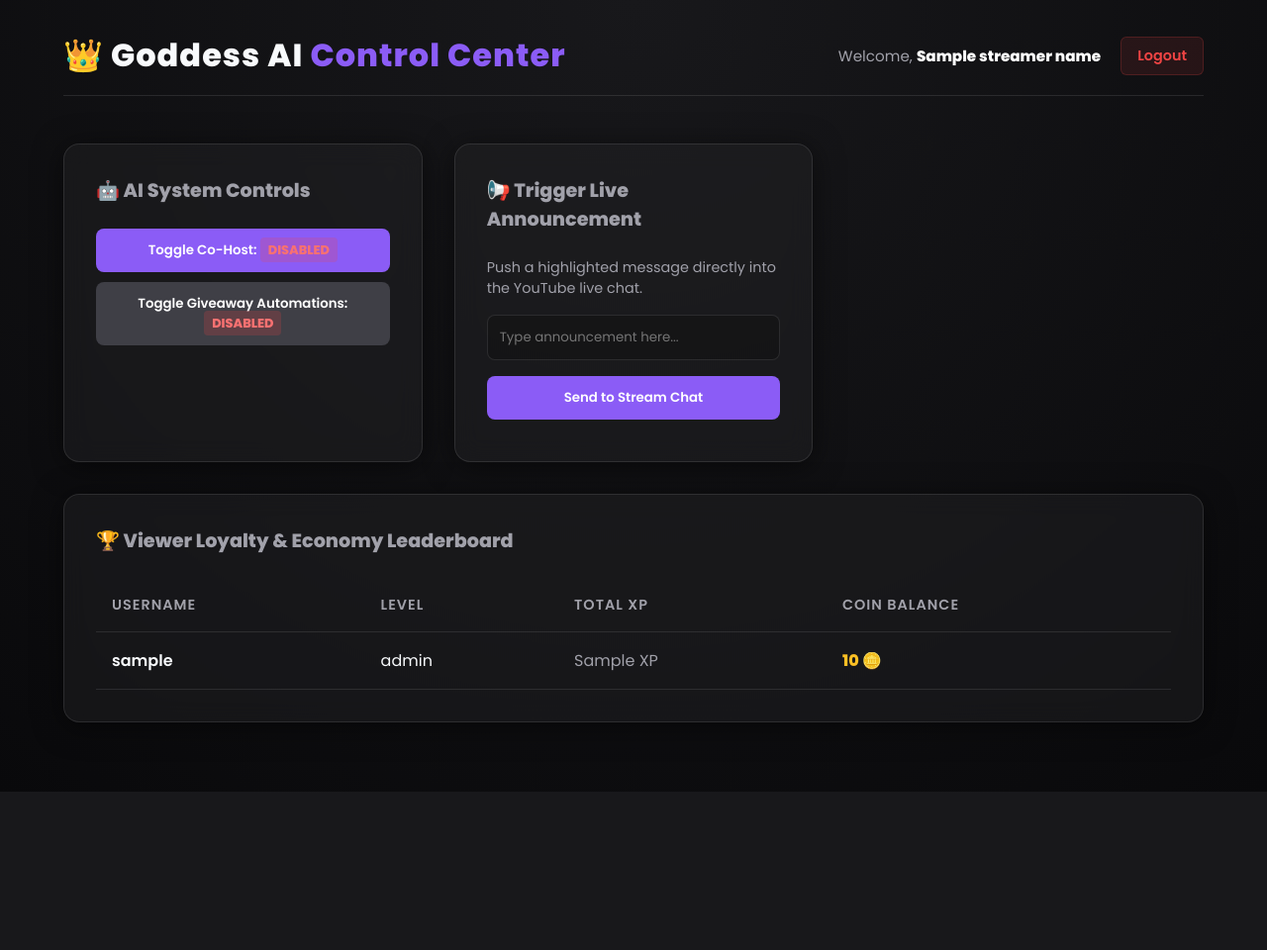
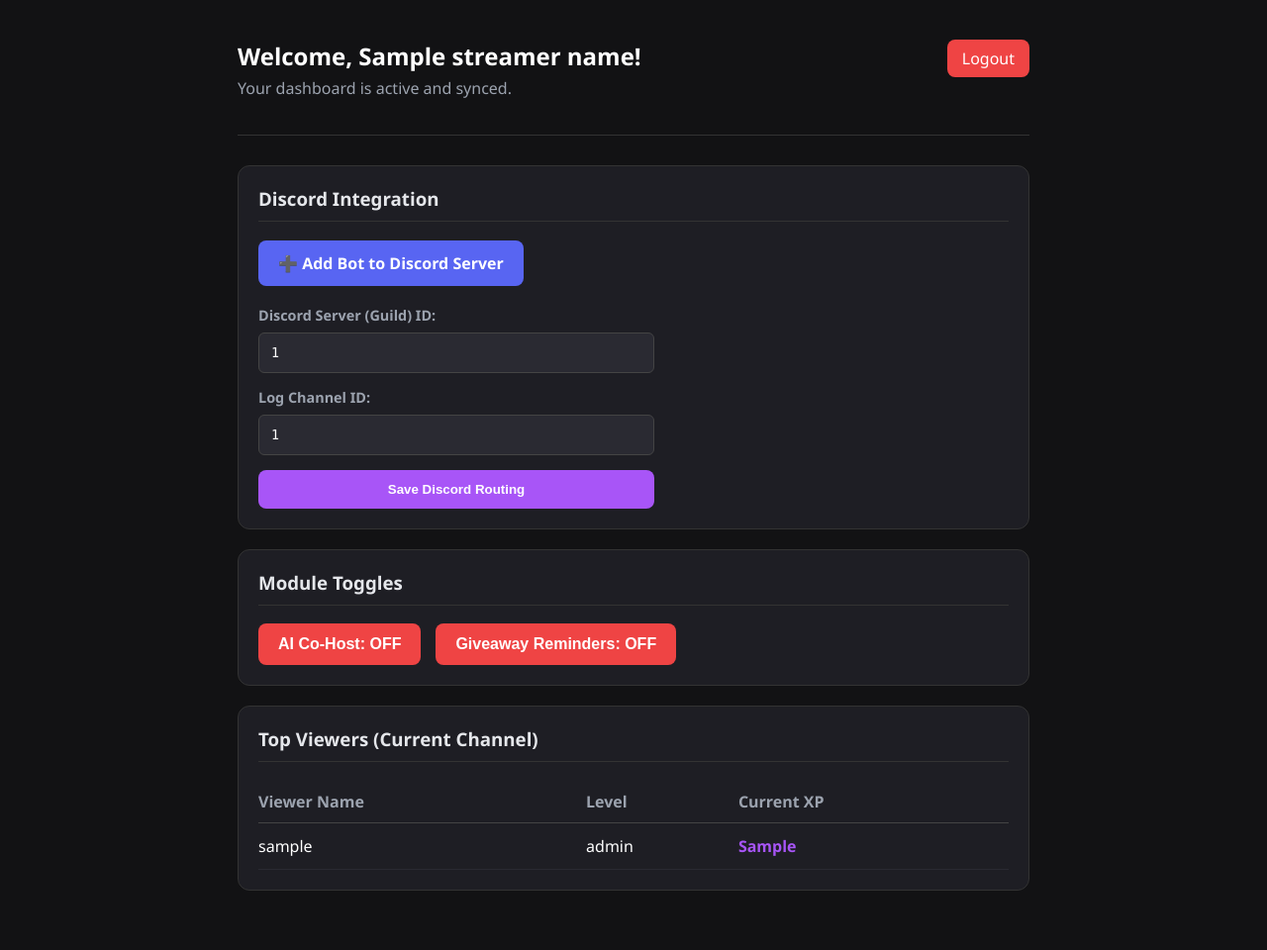
Before and after one commit to octopuswalipurnima-ctrl/goddess-yt-assistant-, a Python web app: template templates/index.html in a window 1280 px wide. Shown: the whole page at 99% size. Before the commit the page ends 800 px from the top, so only its background shows below. Run offline with Jinja, Linux system fonts and the light colour scheme; the template is opened without the code that fills it: most values are stand-ins (such as "Sample title", 1, 10 or a date in 2020).

Commit message:
majaor up

```diff
--- a/templates/index.html
+++ b/templates/index.html
@@ -3,114 +3,211 @@
 <head>
     <meta charset="UTF-8">
     <meta name="viewport" content="width=device-width, initial-scale=1.0">
-    <title>Goddess AI | Control Center</title>
-    <link rel="stylesheet" href="/static/style.css">
+    <title>Goddess AI | Stream Manager</title>
+    <style>
+        body {
+            background-color: #121214;
+            color: #ffffff;
+            font-family: 'Segoe UI', Tahoma, Geneva, Verdana, sans-serif;
+            margin: 0;
+            padding: 0;
+            display: flex;
+            flex-direction: column;
+            align-items: center;
+            min-height: 100vh;
+        }
+        .container {
+            width: 100%;
+            max-width: 800px;
+            padding: 40px 20px;
+        }
+        .header {
+            text-align: center;
+            margin-bottom: 40px;
+        }
+        .header h1 {
+            font-size: 3em;
+            margin-bottom: 10px;
+        }
+        .login-btn {
+            background-color: #9333ea;
+            color: white;
+            padding: 15px 30px;
+            border-radius: 8px;
+            text-decoration: none;
+            font-size: 1.2em;
+            font-weight: bold;
+            display: inline-block;
+            transition: background-color 0.3s;
+        }
+        .login-btn:hover {
+            background-color: #a855f7;
+        }
+        .panel {
+            background: #1e1e24;
+            padding: 20px;
+            border-radius: 12px;
+            margin-bottom: 20px;
+            border: 1px solid #333;
+        }
+        .panel h3 {
+            margin-top: 0;
+            border-bottom: 1px solid #333;
+            padding-bottom: 10px;
+            color: #e5e7eb;
+        }
+        .form-group {
+            display: flex;
+            flex-direction: column;
+            gap: 8px;
+            margin-bottom: 15px;
+        }
+        .form-group label {
+            font-weight: 600;
+            font-size: 0.9em;
+            color: #9ca3af;
+        }
+        .form-group input {
+            padding: 12px;
+            border-radius: 6px;
+            border: 1px solid #444;
+            background: #2a2a32;
+            color: white;
+            font-family: monospace;
+        }
+        .btn-submit {
+            background: #a855f7;
+            color: white;
+            padding: 12px 15px;
+            border: none;
+            border-radius: 8px;
+            cursor: pointer;
+            font-weight: bold;
+            width: 100%;
+            transition: opacity 0.2s;
+        }
+        .btn-submit:hover {
+            opacity: 0.9;
+        }
+        .btn-logout {
+            background: #ef4444;
+            color: white;
+            padding: 8px 15px;
+            border: none;
+            border-radius: 8px;
+            cursor: pointer;
+            text-decoration: none;
+            float: right;
+        }
+        .discord-invite {
+            display: inline-block;
+            background: #5865F2;
+            padding: 12px 20px;
+            border-radius: 8px;
+            color: white;
+            text-decoration: none;
+            margin-bottom: 20px;
+            font-weight: bold;
+            transition: opacity 0.2s;
+        }
+        .discord-invite:hover {
+            opacity: 0.9;
+        }
+    </style>
 </head>
 <body>
+    <div class="container">
         {% if not streamer_name %}
-        <!-- ========================================= -->
-        <!-- LOGGED OUT VIEW: THE LOGIN GATE           -->
-        <!-- ========================================= -->
-        <div style="display: flex; flex-direction: column; align-items: center; justify-content: center; height: 80vh; text-align: center;">
-            <h1 style="font-size: 3.5rem; margin-bottom: 10px; font-weight: 800; letter-spacing: 1px;">👑 Goddess AI</h1>
-            <p style="color: var(--text-muted); margin-bottom: 40px; font-size: 1.1rem; max-width: 500px;">The ultimate multi-dialect chat moderator and loyalty engine for professional live broadcasters.</p>
-            <a href="/login" style="background: var(--accent-primary); color: white; padding: 16px 32px; text-decoration: none; border-radius: 8px; font-weight: 600; font-size: 1.2rem; transition: all 0.2s ease; box-shadow: 0 4px 15px rgba(139, 92, 246, 0.4);">
-                Log in with YouTube
+        <!-- LOGGED OUT VIEW -->
+        <div class="header" style="margin-top: 10vh;">
+            <h1>👑 Goddess AI</h1>
+            <p style="color: #9ca3af; max-width: 500px; margin: 0 auto 30px auto; line-height: 1.6;">
+                The ultimate multi-dialect chat moderator and loyalty engine for professional live broadcasters.
+            </p>
+            <a href="/login" class="login-btn">Log in with YouTube</a>
+        </div>
+
+        {% else %}
+        <!-- LOGGED IN VIEW -->
+        <div style="margin-bottom: 30px; border-bottom: 1px solid #333; padding-bottom: 20px;">
+            <a href="/logout" class="btn-logout">Logout</a>
+            <h2 style="margin: 0;">Welcome, {{ streamer_name }}!</h2>
+            <p style="color: #9ca3af; margin-top: 5px;">Your dashboard is active and synced.</p>
+        </div>
+
+        <!-- DISCORD INTEGRATION PANEL -->
+        <div class="panel">
+            <h3>Discord Integration</h3>
+
+            <!-- Invite Button -->
+            <!-- IMPORTANT: Replace YOUR_CLIENT_ID_HERE with your actual Discord Bot Client ID -->
+            <a href="https://discord.com/api/oauth2/authorize?client_id=YOUR_CLIENT_ID_HERE&permissions=274878016512&scope=bot%20applications.commands"
+               target="_blank"
+               class="discord-invite">
+               ➕ Add Bot to Discord Server
             </a>
+
+            <!-- Configuration Form -->
+            <form action="/update-discord" method="POST" style="max-width: 400px;">
+                <div class="form-group">
+                    <label>Discord Server (Guild) ID:</label>
+                    <input type="text" name="guild_id" value="{{ settings.discord_guild_id }}" placeholder="e.g. 1045839201923">
                 </div>
-    {% else %}
-        <!-- ========================================= -->
-        <!-- LOGGED IN VIEW: THE DASHBOARD             -->
-        <!-- ========================================= -->
-        <div class="header" style="justify-content: space-between;">
-            <h1>👑 Goddess AI <span>Control Center</span></h1>
-            <div style="display: flex; align-items: center; gap: 20px;">
-                <span style="color: var(--text-muted); font-size: 0.95rem;">Welcome, <strong style="color: white;">{{ streamer_name }}</strong></span>
-                <a href="/logout" style="background: rgba(239, 68, 68, 0.1); color: #ef4444; text-decoration: none; padding: 8px 16px; border-radius: 6px; font-weight: 600; font-size: 0.9rem; transition: background 0.2s ease; border: 1px solid rgba(239, 68, 68, 0.2);">Logout</a>
+
+                <div class="form-group">
+                    <label>Log Channel ID:</label>
+                    <input type="text" name="channel_id" value="{{ settings.discord_log_channel_id }}" placeholder="e.g. 1045839201999">
+                </div>
+
+                <button type="submit" class="btn-submit">Save Discord Routing</button>
+            </form>
+        </div>
+
+        <!-- AI FEATURE TOGGLES -->
+        <div class="panel">
+            <h3>Module Toggles</h3>
+            <div style="display: flex; gap: 15px; flex-wrap: wrap;">
+
+                <form action="/toggle-setting" method="POST">
+                    <input type="hidden" name="setting" value="ai_cohost">
+                    <button type="submit" style="background: {{ '#22c55e' if settings.ai_cohost_enabled else '#ef4444' }}; color: white; padding: 12px 20px; border: none; border-radius: 8px; cursor: pointer; font-weight: bold; font-size: 1em;">
+                        AI Co-Host: {{ 'ON' if settings.ai_cohost_enabled else 'OFF' }}
+                    </button>
+                </form>
+
+                <form action="/toggle-setting" method="POST">
+                    <input type="hidden" name="setting" value="giveaways">
+                    <button type="submit" style="background: {{ '#22c55e' if settings.giveaway_reminders_enabled else '#ef4444' }}; color: white; padding: 12px 20px; border: none; border-radius: 8px; cursor: pointer; font-weight: bold; font-size: 1em;">
+                        Giveaway Reminders: {{ 'ON' if settings.giveaway_reminders_enabled else 'OFF' }}
+                    </button>
+                </form>
+
             </div>
         </div>
 
-        <div class="grid">
-            <!-- Automation Card -->
-            <div class="card">
-                <h2>🤖 AI System Controls</h2>
-                <form action="/toggle-ai" method="post">
-                    <input type="hidden" name="mode" value="ai_cohost_enabled">
-                    <button type="submit">
-                        Toggle Co-Host:
-                        <span class="status {{ 'enabled' if settings.ai_cohost_enabled else 'disabled' }}">
-                            {{ "ENABLED" if settings.ai_cohost_enabled else "DISABLED" }}
-                        </span>
-                    </button>
-                </form>
-                <form action="/toggle-ai" method="post">
-                    <input type="hidden" name="mode" value="giveaway_reminders_enabled">
-                    <button type="submit" style="background: #3f3f46;">
-                        Toggle Giveaway Automations:
-                        <span class="status {{ 'enabled' if settings.giveaway_reminders_enabled else 'disabled' }}">
-                            {{ "ENABLED" if settings.giveaway_reminders_enabled else "DISABLED" }}
-                        </span>
-                    </button>
-                </form>
-            </div>
-
-            <!-- Live Actions Card -->
-            <div class="card">
-                <h2>📢 Trigger Live Announcement</h2>
-                <p style="color: var(--text-muted); margin-bottom: 1rem; font-size: 0.9rem;">
-                    Push a highlighted message directly into the YouTube live chat.
-                </p>
-                <form action="/manual-announcement" method="post">
-                    <input type="text" name="message" placeholder="Type announcement here..." required>
-                    <button type="submit">Send to Stream Chat</button>
-                </form>
-            </div>
-
-            <!-- Leaderboard Card -->
-            <div class="card" style="grid-column: 1 / -1;">
-                <h2>🏆 Viewer Loyalty & Economy Leaderboard</h2>
-                <table>
-                    <thead>
-                        <tr>
-                            <th>Username</th>
+        <!-- VIEWER STATS PANEL -->
+        <div class="panel">
+            <h3>Top Viewers (Current Channel)</h3>
+            {% if viewers %}
+            <table style="width: 100%; text-align: left; border-collapse: collapse; margin-top: 15px;">
+                <tr style="border-bottom: 1px solid #444; color: #9ca3af;">
+                    <th style="padding: 10px 0;">Viewer Name</th>
                     <th>Level</th>
-                            <th>Total XP</th>
-                            <th>Coin Balance</th>
+                    <th>Current XP</th>
                 </tr>
-                    </thead>
-                    <tbody>
                 {% for viewer in viewers %}
-                        <tr>
-                            <td style="font-weight: 600;">{{ viewer.username }}</td>
-
-                            <!-- Safe fallback check for level/XP lists -->
-                            <td>
-                                {% if viewer.xps and viewer.xps|length > 0 %}
-                                    {{ viewer.xps[0].level }}
-                                {% else %}
-                                    1
-                                {% endif %}
-                            </td>
-                            <td style="color: var(--text-muted);">
-                                {% if viewer.xps and viewer.xps|length > 0 %}
-                                    {{ viewer.xps[0].current_xp }} XP
-                                {% else %}
-                                    0 XP
-                                {% endif %}
-                            </td>
-                            <td style="color: #fbbf24; font-weight: bold;">
-                                {% if viewer.coins and viewer.coins|length > 0 %}
-                                    {{ viewer.coins[0].balance }} 🪙
-                                {% else %}
-                                    0 🪙
-                                {% endif %}
-                            </td>
+                <tr style="border-bottom: 1px solid #2a2a32;">
+                    <td style="padding: 12px 0;">{{ viewer.username }}</td>
+                    <td>{{ viewer.level }}</td>
+                    <td style="color: #a855f7; font-weight: bold;">{{ viewer.current_xp }}</td>
                 </tr>
                 {% endfor %}
-                    </tbody>
             </table>
-            </div>
+            {% else %}
+            <p style="color: #9ca3af; font-style: italic; margin-top: 15px;">No active viewers recorded in the database yet.</p>
+            {% endif %}
         </div>
         {% endif %}
+    </div>
 </body>
 </html>
```
Also changed, not shown: app/database/models.py (+11 -0 lines), main.py (+38 -23 lines). Lines whose indentation alone changed are shown as unchanged.
